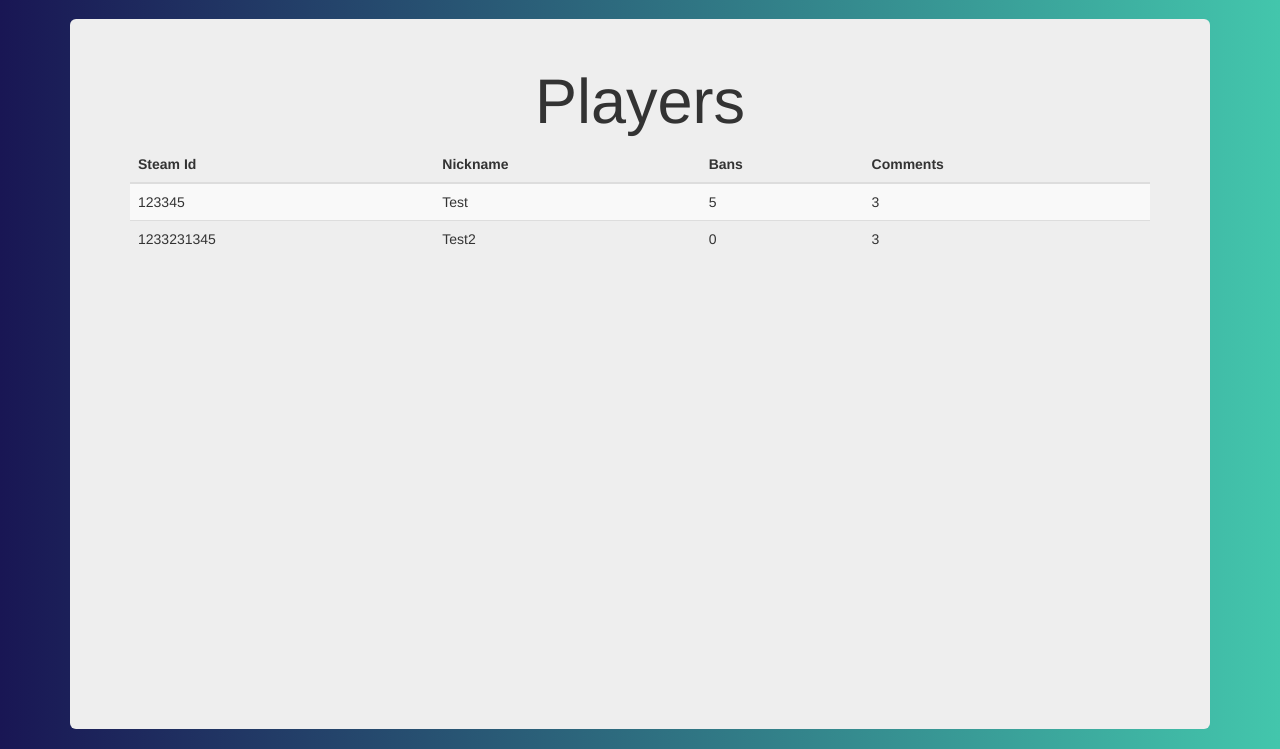
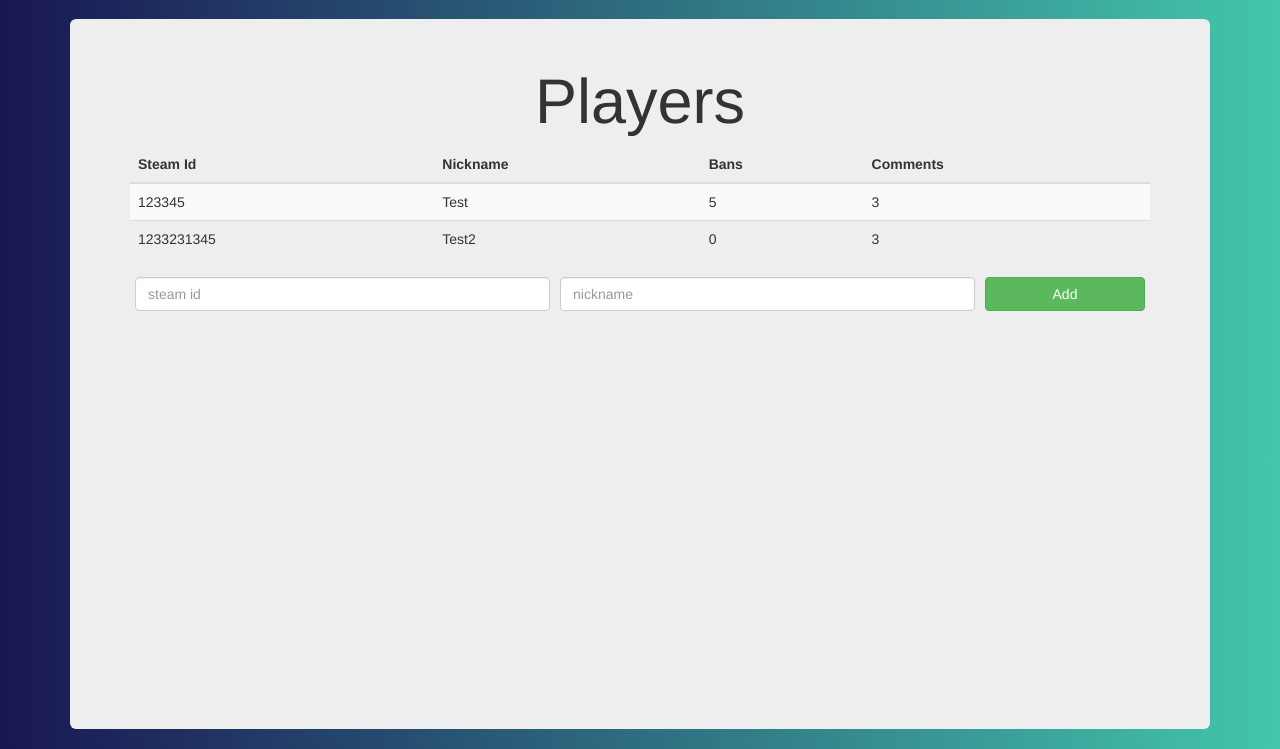
Before and after one commit to luudvkeulen/Nova-Administration-PHP, a PHP site: page /players.php in a window 1280 px wide. Shown: the part 51-800 px from the top of the page. Run offline with PHP 8.4, Linux system fonts and the light colour scheme; some libraries are stand-ins or nearby versions.

Commit message:
Added player adding form

```diff
--- a/css/custom.css
+++ b/css/custom.css
@@ -71,3 +71,16 @@ html, body {
     padding-top: 20px;
     padding-bottom: 20px;
 }
+
+.form-row {
+    margin-left: 0px;
+    margin-right: 0px;
+}
+
+.form-col {
+    padding: 0px 5px;
+}
+
+.addplayerbutton {
+    width: 100%;
+}
--- a/players.php
+++ b/players.php
@@ -34,6 +34,19 @@
             </tr>
             </tbody>
         </table>
+        <form method="post">
+            <div class="row form-row">
+                <div class="col-md-5 form-col">
+                    <input id="steamid" class="form-control" type="text" placeholder="steam id" maxlength="17" pattern="^[0-9]{17}$" />
+                </div>
+                <div class="col-md-5 form-col">
+                    <input id="nickname" class="form-control" type="text" placeholder="nickname"/>
+                </div>
+                <div class="col-md-2 form-col">
+                    <input class="btn btn-success addplayerbutton" type="submit" value="Add"/>
+                </div>
+            </div>
+        </form>
     </div>
 </div>
 </body>
```
